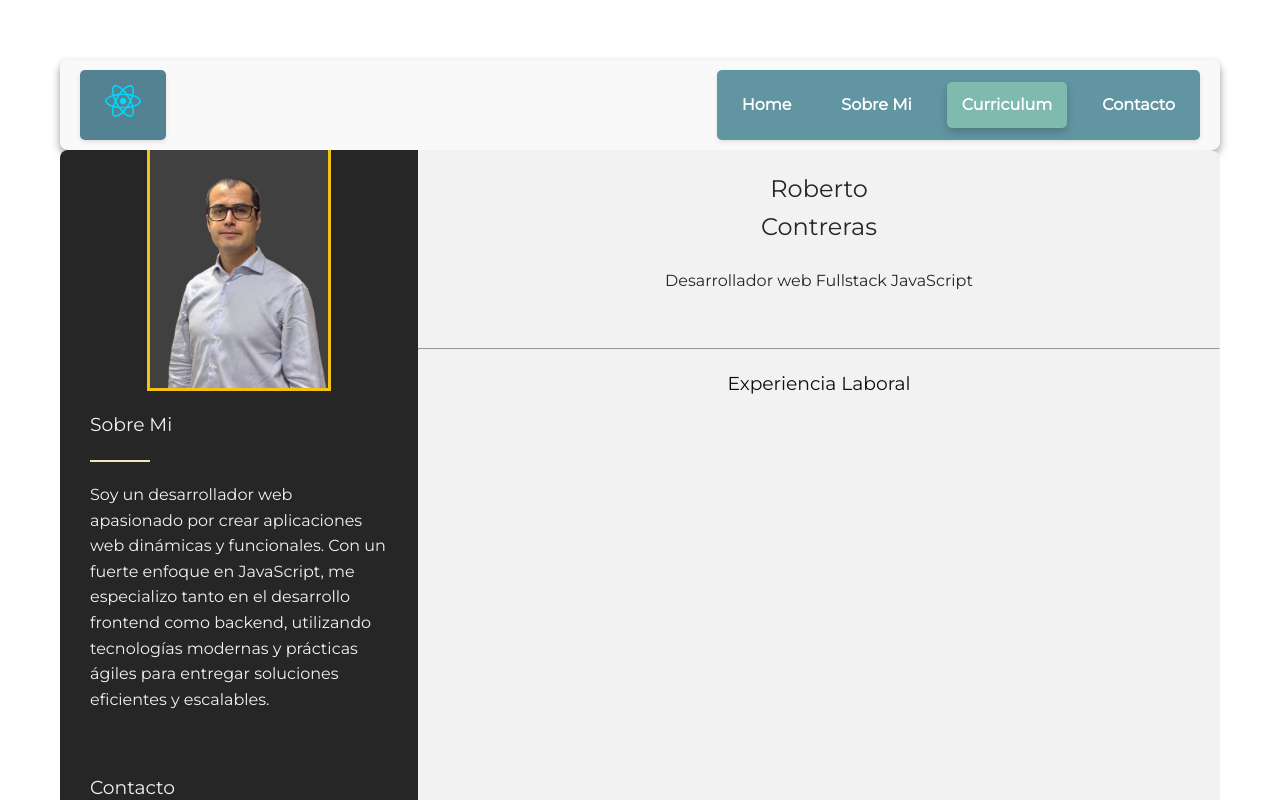
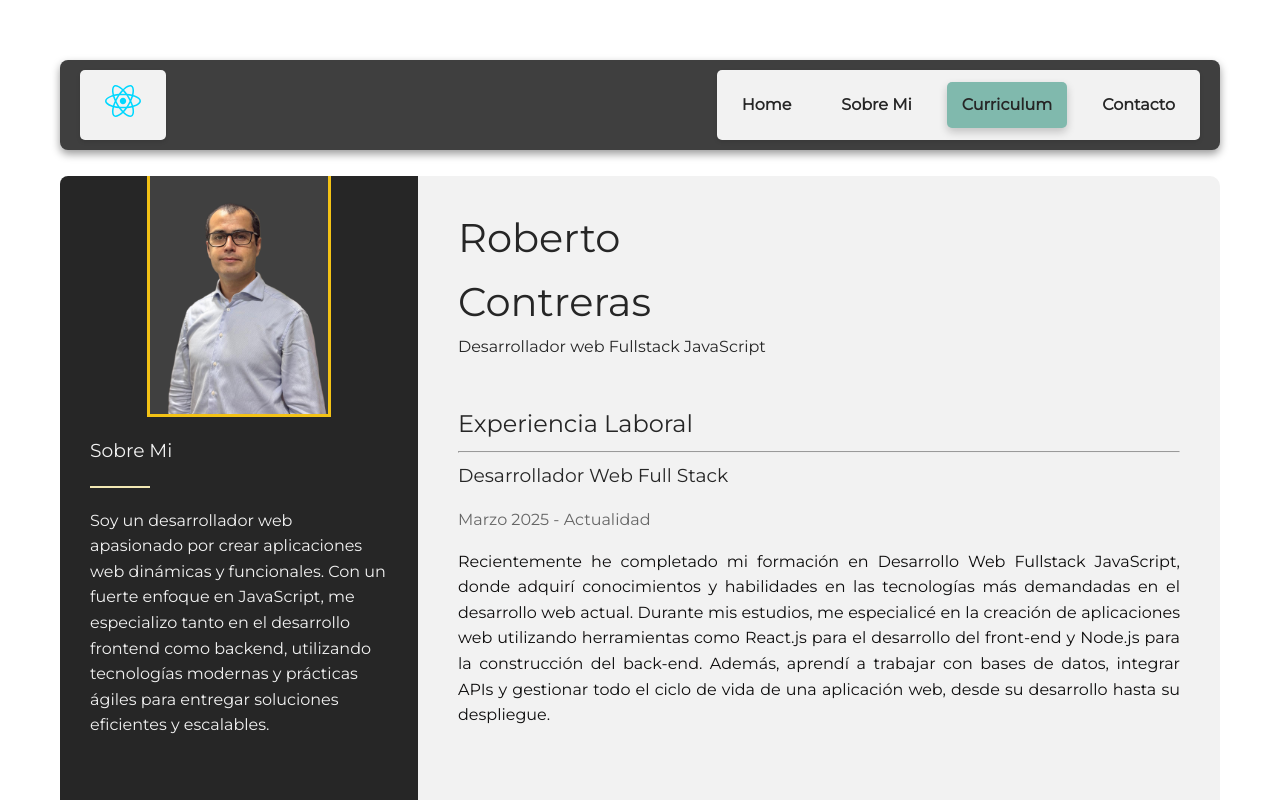
Before and after one commit to robertocontrerassandoval/curriculum, a React (Vite) app in the folder frontend/: page /curriculum in a window 1280 px wide. Shown: the top 800 px of the page. Built offline with nearby package versions, Linux system fonts and the light colour scheme.

Commit message:
:wrench: update components

```diff
--- a/frontend/src/App.jsx
+++ b/frontend/src/App.jsx
@@ -14,6 +14,7 @@ const App = () => {
   return (
     <>
       <Navbar />
+      <br></br>
       <Routes>
         <Route path="/" element={<Home />} />
 
--- a/frontend/src/index.css
+++ b/frontend/src/index.css
@@ -56,7 +56,7 @@ p {
   display: flex;
   justify-content: space-between; /* Coloca las secciones a los extremos */
   padding: 10px 20px;
-  background-color: #f9f9f9; /* Fondo suave para la barra */
+  background-color: #3F3F3F; /* Fondo suave para la barra */
   box-shadow: 0 4px 8px rgba(0, 0, 0, 0.4); /* Sombra suave en la barra */
   border-radius: 8px; /* Bordes redondeados para la barra */
   height: 70px;
@@ -67,7 +67,7 @@ p {
   display: flex;
   align-items: center;
   gap: 20px; /* Espaciado entre los enlaces */
-  background-color: #538392; /* Azul oscuro */
+  background-color: #F2F2F2; /* Azul oscuro */
   padding: 10px;
   border-radius: 5px; /* Bordes redondeados */
   box-shadow: 0 2px 4px rgba(0, 0, 0, 0.1); /* Sombra para el contenedor */
@@ -78,7 +78,7 @@ p {
   display: flex;
   align-items: center;
   gap: 20px; /* Espaciado entre los enlaces */
-  background-color: #6295a2; /* Azul claro */
+  background-color:#F2F2F2 ; /* Azul claro */
   padding: 10px;
   border-radius: 5px; /* Bordes redondeados */
   box-shadow: 0 2px 4px rgba(0, 0, 0, 0.1); /* Sombra para el contenedor */
@@ -86,7 +86,7 @@ p {
 
 /* Estilo para los enlaces */
 .navbar a {
-  color: #ffffff; /* Color del texto blanco */
+  color: #262626; /* Color del texto blanco */
   text-decoration: none; /* Elimina el subrayado */
   font-weight: bold;
   padding: 10px 15px;
@@ -293,6 +293,9 @@ p {
   flex: 75%; /* Ocupa el 50% del espacio disponible */
   background-color: #f2f2f2; /* Solo un color de ejemplo */
   border-radius: 0px 10px 10px 0px;
+  padding-left: 40px;
+  padding-right: 40px;
+
 }
 
 .banner-curriculum img {
@@ -332,8 +335,25 @@ p {
   color: #f2f2f2;
 }
 
+.content-curriculum h1,
 .content-curriculum h2,
-h4,
-p {
+.content-curriculum h3,
+.content-curriculum h4{
+
+  text-align: left;
   color: #262626;
+  margin: 0px;
+
 }
+
+.nombre-perfil-cv {
+  padding: 30px 0px 20px 0px;
+}
+
+.nombre-perfil-cv h1 {
+  font-size: 2.5em;
+}
+
+.trabajo {
+  text-align: justify;
+}
--- a/frontend/src/views/Curriculum.jsx
+++ b/frontend/src/views/Curriculum.jsx
@@ -47,15 +47,24 @@ const Curriculum = () => {
         </section>
       </div>
       <div className="content-curriculum">
-        <h2>Roberto
-            <br></br>
-            Contreras
-        </h2>
-        <h4>Desarrollador web Fullstack JavaScript</h4>
+        <div className="nombre-perfil-cv">
+          <h1><strong>Roberto</strong></h1>
+          <h1><strong>Contreras</strong></h1>
+
+          <h4>Desarrollador web Fullstack JavaScript</h4>
+        </div>
         <br></br>
+
+        <h2><strong>Experiencia Laboral</strong></h2>
         <hr className="separador"></hr>
-        <h3>Experiencia Laboral</h3>
-        <h4></h4>
+        <div class="trabajo">
+              <h3>Desarrollador Web Full Stack</h3>
+              <p class="company">Marzo 2025 - Actualidad</p>
+
+              <p class="responsibilities">
+              Recientemente he completado mi formación en Desarrollo Web Fullstack JavaScript, donde adquirí conocimientos y habilidades en las tecnologías más demandadas en el desarrollo web actual. Durante mis estudios, me especialicé en la creación de aplicaciones web utilizando herramientas como React.js para el desarrollo del front-end y Node.js para la construcción del back-end. Además, aprendí a trabajar con bases de datos, integrar APIs y gestionar todo el ciclo de vida de una aplicación web, desde su desarrollo hasta su despliegue.
+              </p>
+            </div>
       </div>
     </div>
   );
--- a/frontend/src/views/Home.jsx
+++ b/frontend/src/views/Home.jsx
@@ -14,6 +14,7 @@ const Home = () => {
             especializo tanto en el desarrollo frontend como backend, utilizando
             tecnologías modernas y prácticas ágiles para entregar soluciones
             eficientes y escalables.
+            Estoy emocionado de aplicar mis habilidades en proyectos reales y seguir aprendiendo y creciendo como desarrollador
           </p>
           <div className="image-overlay">
             <img
```
